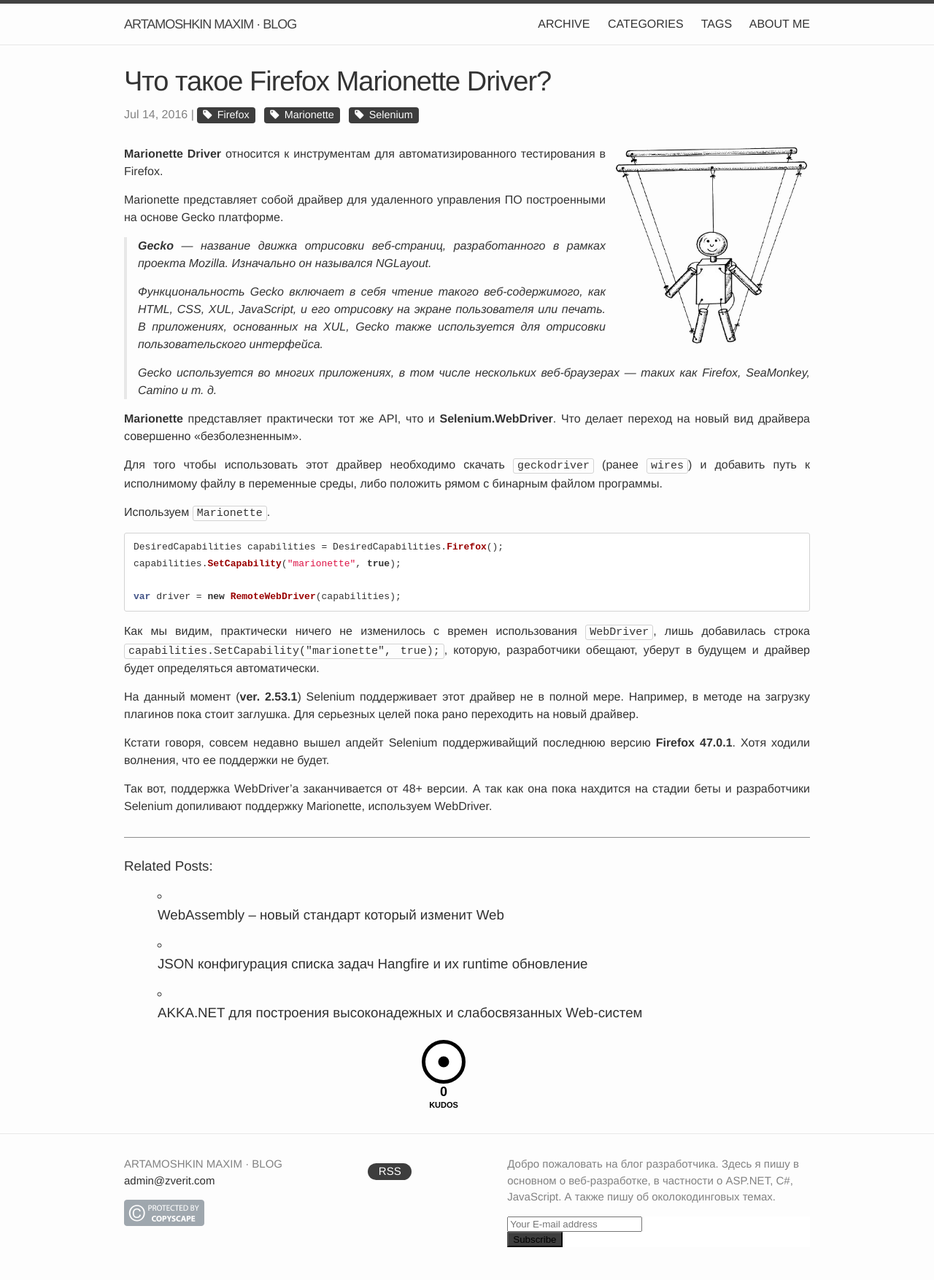
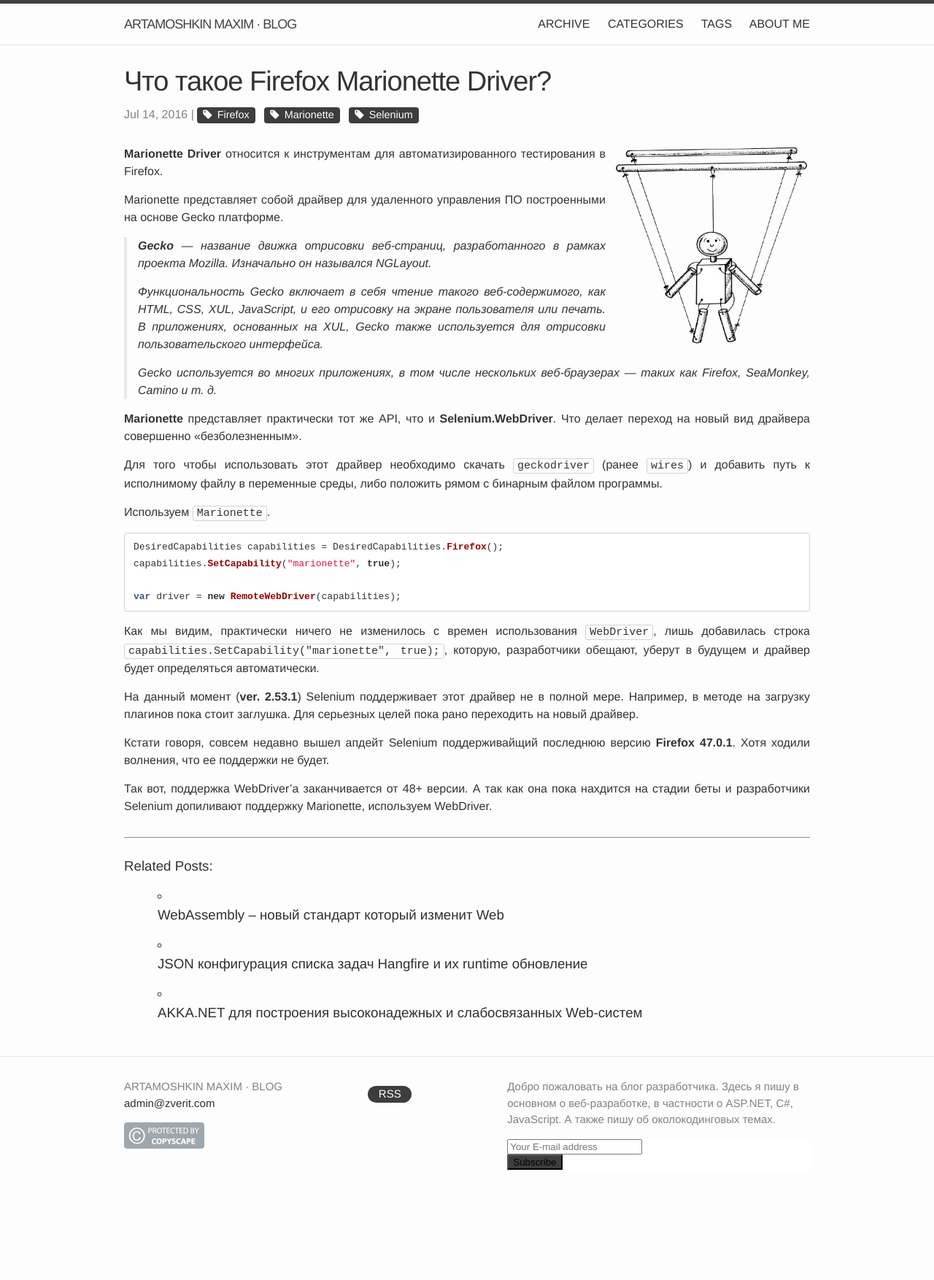
Before and after one commit to martamoshkin/blog.zverit.com, a Jekyll site: the page built from _posts/2016-7-15-what-is-firefox-marionette-driver.md, in a window 1280 px wide. Shown: the whole page at 73% size. Built offline with Jekyll 4.4.1, drawn with Linux system fonts in a browser that asks for light colours; nearby versions of some CDN libraries; comment, search, counter and statistics services are not loaded; after the commit the page ends 1648 px from its top, so only the background shows below that.

Commit message:
Delete kudos

```diff
--- a/_layouts/post.html
+++ b/_layouts/post.html
@@ -1,20 +1,6 @@
 ---
 layout: default
 ---
-<!-- Kudos script -->
-<link rel="stylesheet" href="/css/kudos.css">
-  <script type="text/javascript" src="https://code.jquery.com/jquery-2.1.1.min.js"></script>
-<script type='text/javascript' src='https://cdn.firebase.com/js/client/1.1.2/firebase.js'></script>
-<script type="text/javascript" src="/js/kudos.js"></script>
-<script type="text/javascript" src="/js/kudos.firebase.js"></script>
-
-<script type="text/javascript">
-  $(function(){
-    $('figure.kudo').kudoable({
-        dataStore: window.firebaseStorage
-    });
-  });</script>
-
 <article class="post" itemscope itemtype="http://schema.org/BlogPosting">
 
   <header class="post-header">
@@ -67,5 +53,3 @@
     })();
 </script>
 <noscript>Please enable JavaScript to view the <a href="https://disqus.com/?ref_noscript" rel="nofollow">comments powered by Disqus.</a></noscript>
-<figure class="kudo">
-</figure>
--- a/css/kudos.css
+++ /dev/null
@@ -1,182 +0,0 @@
-p.count{
-	display: block;
-}
-div.opening{
-	background-color:#fff;
-	width:50px;
-	height:50px;
-	border-radius:50%;
-	margin:0 auto;
-	border:5px solid #000;
-	position:relative
-}
-div.opening div.circle{
-	background-color:#000;
-	width:50px;
-	height:50px;
-	margin-left:-25px;
-	margin-top:-25px;
-	border-radius:50%;
-	position:absolute;
-	top:50%;
-	left:50%;
-	transition-property: transform,background-color;
-	transition-duration: 1s;
-	transition-timing-function: ease-out;
-	transform: scale(0.3);
-	transition-style: preserve-3d;
-	-webkit-transition-property: -webkit-transform,background-color;
-	-webkit-transition-duration:1s;
-	-webkit-transition-timing-function:ease-out;
-	-webkit-transform: scale(0.3);
-	-webkit-transform-style: preserve-3d;
-	-moz-transition-property: -moz-transform,color;
-	-moz-transition-duration:1s;
-	-moz-transition-timing-function:ease-out;
-	-moz-transform: scale(0.3);
-	-moz-transform-style: preserve-3d;
-	backface-visibility: visible;
-	-webkit-backface-visibility: visible;
-	-moz-backface-visibility: visible;
-}
-
-figure{
-	display:block;
-	position:relative;
-	margin:0 auto;
-	left:auto;
-	top:auto;
-	margin-top:20px;
-}
-
-figure.kudo{
-	#position: absolute;
-    margin-left: 90%;
-	right: 50%;
-	margin-right: -30px;
-    margin-bottom: 5px;
-	top: 3px;
-	text-align:center;
-}
-/*figure.kudo article a.kudobject p{text-align:center;display:block;margin:0;padding:0;line-height:50px;width:auto;height:auto}*/
-
-.kudo.complete a.kudobject div.opening div.circle{
-	background-image: url(heart_60x60.png);
-	background-position: center;
-	background-repeat: no-repeat;
-	background-color: #000;
-	background-size:80%;
-	-moz-background-size:80%;
-}
-a.count {
-	text-decoration: none;
-}
-a.count span {
-	width:auto;
-	text-transform:uppercase;
-	font-family:"freight-sans-pro",sans-serif;
-	margin-top:5px;
-	color:#000;
-	font-weight:800;
-	display:block;
-	line-height: 13px;
-	margin-top:5px;
-}
-a.count span.num {
-	font-size: 18px;
-}
-a.count span.txt {
-	font-size: 11px;
-}
-a.count p span.dont-move{
-	font-size:18px;
-	text-transform:none;
-	line-height:22px;
-	width:200px;
-	margin-left:-50px;
-	margin-top:8px;
-	letter-spacing:0;
-}
-a.kudobject{
-	display: block;
-	cursor: pointer;
-}
-
-a.kudobject :hover { text-decoration: none ! important; }
-
-.kudo.active a.kudobject div.opening div.circle{
-	transform: scale(1.1);
-	-webkit-transform: scale(1.1);
-	-moz-transform: scale(1.1);
-	background:rgba(0,0,0,0.7)
-}
-
-.kudo.complete a.kudobject div.opening div.circle{
-	transition-property: none;
-	animation: bounce 1s;
-	animation-iteration-count: 1;
-	transform: scale(0.85);
-	-webkit-transition-property: none;
-	-webkit-animation: bounce 1s;
-	-webkit-animation-iteration-count: 1;
-	-webkit-transform: scale(0.85);
-	-moz-transition-property: none;
-	-moz-animation: bounce 1s;
-	-moz-animation-iteration-count: 1;
-	-moz-transform: scale(0.85);
-}
-
-@keyframes bounce {
-  0% {
-    transform: scale(1.1);
-    background-color: #000;
-    opacity: 1;
-  }
-  50% {
-    transform: scale(1.6);
-    opacity: .7;
-    background-color: #000;
-  }
-  60% {
-    transform: scale(0.6);
-    opacity: 1;
-  }
-  80% { transform: scale(0.95) }
-  100% { transform: scale(0.85) }
-}
-@-webkit-keyframes bounce {
-  0% {
-    -webkit-transform: scale(1.1);
-    background-color: #000;
-    opacity: 1;
-  }
-  50% {
-    -webkit-transform: scale(1.6);
-    opacity: .7;
-    background-color: #000;
-  }
-  60% {
-    -webkit-transform: scale(0.6);
-    opacity: 1;
-	}
-  80% { -webkit-transform: scale(0.95) }
-  100% { -webkit-transform: scale(0.85) }
-}
-@-moz-keyframes bounce {
-  0% {
-    -moz-transform: scale(1.1);
-    background-color: #000;
-    opacity: 1;
-  }
-  50% {
-    -moz-transform: scale(1.6);
-    opacity: .7;
-    background-color: #000;
-  }
-  60% {
-    -moz-transform: scale(0.6);
-    opacity: 1;
-  }
-  80% { -moz-transform: scale(0.95) }
-  100% { -moz-transform: scale(0.85) }
-}
--- a/js/kudos.firebase.js
+++ /dev/null
@@ -1,92 +0,0 @@
-(function(exports, undefined){
-
-    // replace this url with yours!!
-    var firebase = new Firebase('https://zveritblog.firebaseio.com/'),
-        firebaseKudos = firebase.child('zveritblog'),
-        key = document.location.pathname.replace(/[\/-]/g,'');
-
-    var getAuthData = function(){
-        var deferred = $.Deferred();
-
-        var authData = firebase.getAuth();
-        console.log(authData);
-        if(authData == null){
-            // authenticate the user
-            firebase.authAnonymously(function(err, authenticationData) {
-                authData = authenticationData
-                console.log(authData);
-                deferred.resolve(authenticationData);
-            });
-        }else{
-            deferred.resolve(authData);
-        }
-
-        return deferred.promise();
-    };
-
-    // fix for local debugging
-    if(key === ''){
-        key = 'localhost'
-    }
-
-    var hasVoted = function(){
-        var deferred = $.Deferred();
-
-        getAuthData().then(function(authData){
-            firebaseKudos.child(key).child('likes').child(authData.uid).once('value', function(snap){
-                deferred.resolve(snap.val() !== null);
-            });
-        });
-        return deferred.promise();
-    };
-
-
-    var addKudo = function(){
-        getAuthData().then(function(authData){
-            firebaseKudos
-                .child(key)
-                .child('likes')
-                .child(authData.uid)
-                .set({
-                    count: 1
-                });
-        });
-    };
-
-    var removeKudo = function(){
-        getAuthData().then(function(authData){
-            firebaseKudos
-                .child(key)
-                .child('likes')
-                .child(authData.uid)
-                .remove();
-        });
-    };
-
-    // listening for updates
-
-    var onKudoUpdates = function(cb){
-        firebaseKudos.child(key).on('value', function(snapshot){
-            if(snapshot){
-                var article = snapshot.val();
-                var likeCount = 0;
-                if(article){
-                    for(var prop in article.likes){
-                        likeCount++;
-                    }
-                }
-                cb(likeCount);
-            }
-        });
-    }
-
-    var firebaseStorage = {
-        hasVoted: hasVoted,
-        addKudo: addKudo,
-        removeKudo: removeKudo,
-        onKudoUpdates: onKudoUpdates
-    };
-
-    exports.firebaseStorage = firebaseStorage;
-
-})(window);
--- a/js/kudos.js
+++ /dev/null
@@ -1,122 +0,0 @@
-(function($, undefined){
-
-    var Kudoable,
-        __bind = function(fn, me){ return function(){ return fn.apply(me, arguments); }; };
-
-    Kudoable = (function() {
-        var key = document.location.pathname;
-
-        function Kudoable(element, options){
-            var self = this;
-
-            this.element = element;
-            this.dataStore = options.dataStore;
-
-            this.start = __bind(this.start, this);
-            this.stop = __bind(this.stop, this);
-            this.complete = __bind(this.complete, this);
-            this.undo = __bind(this.undo, this);
-
-            // hook on the mouse and touch events
-            $(document).on('touchstart', this.element, this.start);
-            $(document).on('touchend', this.element, this.stop);
-            this.element.mouseenter(this.start);
-            this.element.mouseleave(this.stop);
-            this.element.click(this.undo);
-
-            // init
-            this.render();
-            this.$counter = this.element.find('.count .num');
-
-            this.dataStore.hasVoted()
-                .then(function(hasVoted){
-                    if(hasVoted){
-                        // set to complete
-                        self.element.addClass('complete');
-                    }
-                });
-
-            this.dataStore.onKudoUpdates(function(kudoCount){
-                self.setCount(kudoCount);
-            });
-        }
-
-        Kudoable.prototype.render = function(){
-            var template = $('<a class="kudobject">' +
-                                    '<div class="opening">' +
-                                        '<div class="circle">&nbsp;</div>' +
-                                    '</div>' +
-                                '</a>' +
-                                '<a href="#kudo" class="count">' +
-                                    '<span class="num">0</span>' +
-                                    '<span class="txt">Kudos</span>' +
-                                '</a>');
-            this.element.append(template);
-        };
-
-        Kudoable.prototype.start = function(){
-            if(!this.isKudoed()){
-                this.element.addClass('active');
-
-                this.activationTimer = setTimeout(this.complete, 700);
-            }
-        };
-
-        Kudoable.prototype.stop = function(){
-            clearTimeout(this.activationTimer);
-
-            this.element.removeClass('active');
-        };
-
-        Kudoable.prototype.complete = function(){
-            this.stop();
-
-            // this.incrementCount();
-            this.dataStore.addKudo();
-            // this.element.trigger('kudo.added', { count: this.currentCount() });
-
-            this.element.addClass('complete');
-        };
-
-        Kudoable.prototype.undo = function(){
-            if(this.isKudoed()){
-                // if(this.currentCount() > 0){
-                //     this.decrementCount();
-                // }
-
-                this.dataStore.removeKudo();
-                // this.element.trigger('kudo.removed', { count: this.currentCount() });
-
-                this.element.removeClass('complete');
-            }
-        };
-
-        Kudoable.prototype.currentCount = function(){
-            var count = parseInt(this.$counter.html(), 10);
-            if(isNaN(count))
-                count = 0;
-
-            return count;
-        };
-
-        Kudoable.prototype.isKudoed = function(){
-            return this.element.hasClass('complete');
-        };
-
-        Kudoable.prototype.setCount = function(count){
-            this.$counter.html(count);
-        };
-
-        return Kudoable;
-
-    })();
-
-    $(function(){
-        $.fn.kudoable = function(options) {
-            return this.each(function(){
-                return new Kudoable($(this), options);
-            });
-        };
-    })
-
-})(jQuery);
```
Also changed, not shown: css/heart_60x60.png (deleted).
